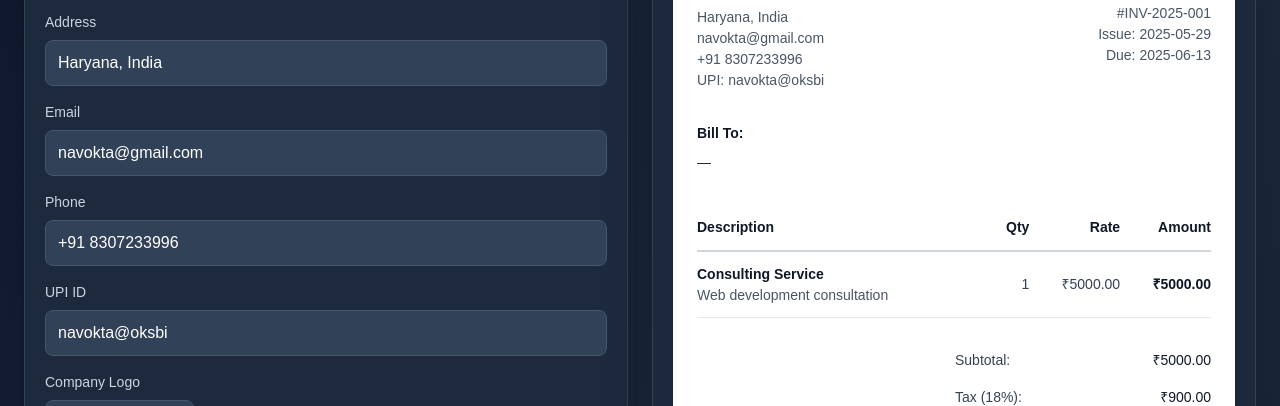
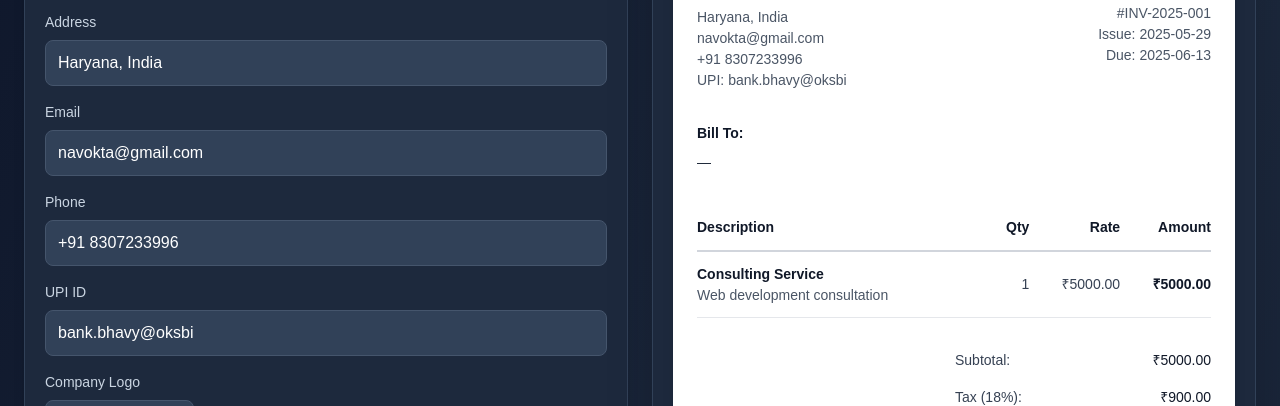
Before and after one commit to bhavy-sharma/navokta, a Next.js app: page / in a window 1280 px wide. Shown: the part 275-681 px from the top of the page. Built offline with nearby package versions, Linux system fonts and the light colour scheme.

Commit message:
Change UPI ID

```diff
--- a/app/page.js
+++ b/app/page.js
@@ -23,7 +23,7 @@ export default function CreateInvoicePage() {
     address: 'Haryana, India',
     email: 'navokta@gmail.com',
     phone: '+91 8307233996',
-    upiId: 'navokta@oksbi',
+    upiId: 'bank.bhavy@oksbi',
   });
 
   const [logoPreview, setLogoPreview] = useState(null);
```
